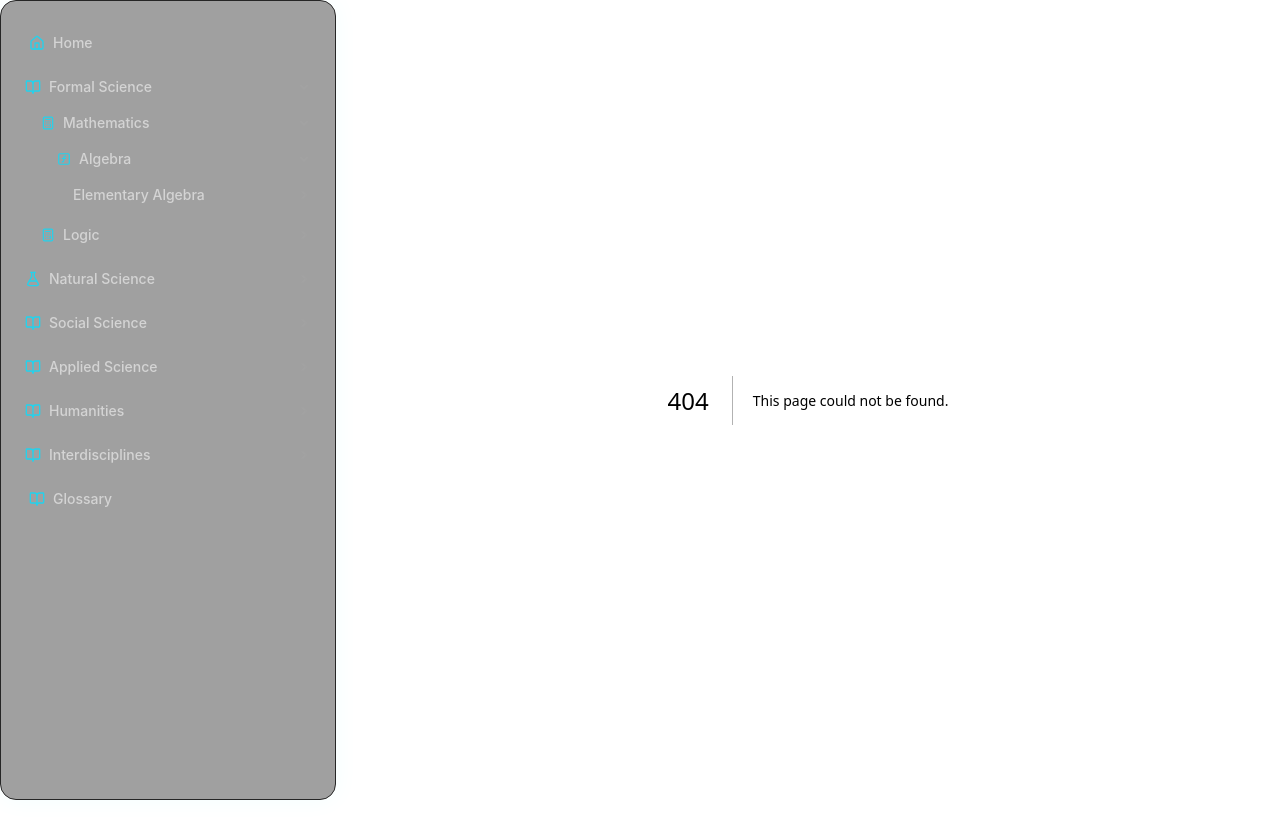
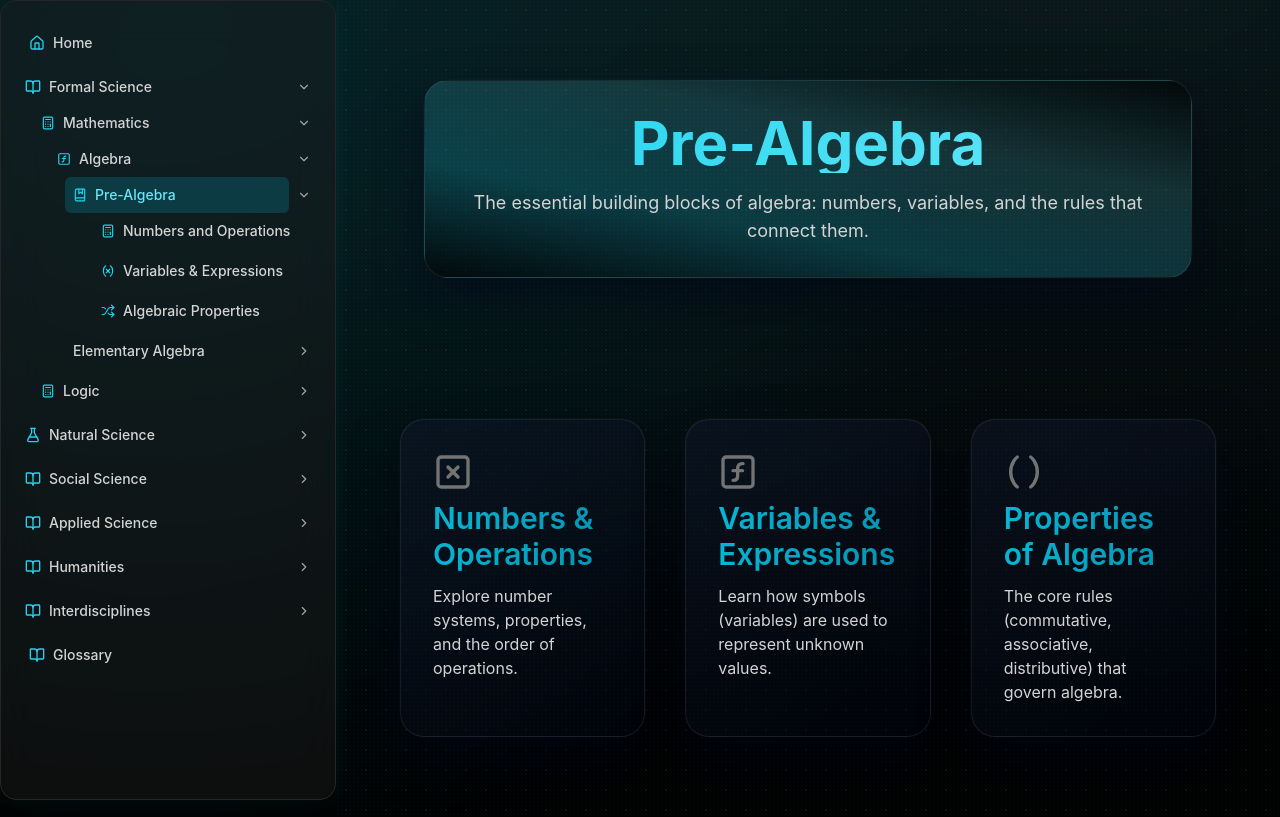
Before and after one commit to nickf723/ed-dev, a Next.js app: page /formal-science/mathematics/algebra/pre-algebra in a window 1280 px wide. Before the commit this address had no page. Built offline with nearby package versions, Linux system fonts and the light colour scheme.

Commit message:
pralgebraic

```diff
--- a/app/formal-science/mathematics/algebra/elementary-algebra/foundations/algebraic-properties/page.tsx
+++ b/app/formal-science/mathematics/algebra/elementary-algebra/foundations/algebraic-properties/page.tsx
@@ -1,4 +1,4 @@
-// app/formal-science/mathematics/algebra/elementary-algebra/foundations/algebraic-properties/page.tsx
+// app/formal-science/mathematics/algebra/pre-algebra/algebraic-properties/page.tsx
 "use client";
 import PageHeader from "@/components/PageHeader";
 import FloatingSymbols from "@/components/FloatingSymbols";
@@ -170,7 +170,7 @@ export default function AlgebraicPropertiesPage() {
     <main className="topic-page theme-elementary-algebra-foundations lg:px-16">
       <FloatingSymbols symbols={propertiesSymbols} />
       <PageHeader
-        eyebrow="Foundations of Algebra"
+        eyebrow="Pre-Algebra"
         title="Properties of Algebra"
         subtitle="The fundamental rules that govern how we manipulate, combine, and simplify numbers and variables. Mastering these is the key to solving equations."
       />
@@ -348,12 +348,12 @@ function RelatedTopicsAside() {
       </h3>
       <ul className="space-y-3">
         <AsideLink
-          href="/formal-science/mathematics/algebra/elementary-algebra/foundations/num-ops"
+          href="/formal-science/mathematics/algebra/pre-algebra/num-ops"
           title="Numbers & Operations"
           description="Review the number systems these properties apply to."
         />
         <AsideLink
-          href="/formal-science/mathematics/algebra/elementary-algebra/foundations/variables-expressions"
+          href="/formal-science/mathematics/algebra/pre-algebra/variables-expressions"
           title="Variables & Expressions"
           description="Learn how to use symbols (like 'x') to represent unknown values."
         />
--- a/app/formal-science/mathematics/algebra/elementary-algebra/foundations/num-ops/page.tsx
+++ b/app/formal-science/mathematics/algebra/elementary-algebra/foundations/num-ops/page.tsx
@@ -1,4 +1,4 @@
-// app/formal-science/mathematics/algebra/elementary-algebra/foundations/num-ops/page.tsx
+// app/formal-science/mathematics/algebra/pre-algebra/num-ops/page.tsx
 "use client";
 import PageHeader from "@/components/PageHeader";
 import FloatingSymbols from "@/components/FloatingSymbols";
@@ -138,7 +138,7 @@ export default function NumbersAndOperationsPage() {
     <main className="topic-page theme-elementary-algebra-foundations lg:px-16">
       <FloatingSymbols symbols={numOpsSymbols} />
       <PageHeader
-        eyebrow="Foundations of Algebra"
+        eyebrow="Pre-Algebra"
         title="Numbers and Operations"
         subtitle="Understanding the types of numbers that exist and the rules for how they interact. This is the bedrock of all mathematics."
       />
@@ -528,7 +528,7 @@ function RelatedTopicsAside() {
       </h3>
       <ul className="space-y-3">
         <AsideLink
-          href="/formal-science/mathematics/algebra/elementary-algebra/foundations/variables-expressions"
+          href="/formal-science/mathematics/algebra/pre-algebra/variables-expressions"
           title="Variables & Expressions"
           description="Learn how to use symbols (like 'x') to represent unknown values."
         />
--- a/app/formal-science/mathematics/algebra/elementary-algebra/foundations/variables-expressions/page.tsx
+++ b/app/formal-science/mathematics/algebra/elementary-algebra/foundations/variables-expressions/page.tsx
@@ -1,4 +1,4 @@
-// app/formal-science/mathematics/algebra/elementary-algebra/foundations/variables-expressions/page.tsx
+// app/formal-science/mathematics/algebra/pre-algebra/variables-expressions/page.tsx
 "use client";
 import PageHeader from "@/components/PageHeader";
 import FloatingSymbols from "@/components/FloatingSymbols";
@@ -42,7 +42,7 @@ export default function VariablesAndExpressionsPage() {
     <main className="topic-page theme-elementary-algebra-foundations lg:px-16">
       <FloatingSymbols symbols={varSymbols} />
       <PageHeader
-        eyebrow="Foundations of Algebra"
+        eyebrow="Pre-Algebra"
         title="Variables and Expressions"
         subtitle="Learn how letters like 'x' and 'y' are used to represent unknown numbers, forming the building blocks of algebra."
       />
@@ -266,12 +266,12 @@ function RelatedTopicsAside() {
       </h3>
       <ul className="space-y-3">
         <AsideLink
-          href="/formal-science/mathematics/algebra/elementary-algebra/foundations/num-ops"
+          href="/formal-science/mathematics/algebra/pre-algebra/num-ops"
           title="Numbers & Operations"
           description="Review the numbers and operations used in expressions."
         />
         <AsideLink
-          href="/formal-science/mathematics/algebra/elementary-algebra/foundations/algebraic-properties"
+          href="/formal-science/mathematics/algebra/pre-algebra/algebraic-properties"
           title="Algebraic Properties"
           description="The rules for how expressions can be simplified."
         />
--- a/app/formal-science/mathematics/algebra/elementary-algebra/page.tsx
+++ b/app/formal-science/mathematics/algebra/elementary-algebra/page.tsx
@@ -26,13 +26,6 @@ const elemAlgebraSymbols = [
 
 // Data for the unit cards
 const elementaryAlgebraUnits = [
-  {
-    title: "Foundations",
-    href: "/formal-science/mathematics/algebra/elementary-algebra/foundations",
-    Icon: X,
-    description: "The basic building blocks: numbers, variables, and operations.",
-    className: "theme-elementary-algebra-foundations",
-  },
   {
     title: "Solving Equations",
     href: "#",
--- a/app/formal-science/mathematics/algebra/page.tsx
+++ b/app/formal-science/mathematics/algebra/page.tsx
@@ -5,6 +5,7 @@ import FloatingSymbols from "@/components/FloatingSymbols";
 import {
   SquareFunction,
   Grid3X3,
+  BookMarked,
   CircleDotDashed,
 } from "@/components/icons";
 import React from "react";
@@ -35,6 +36,25 @@ const algebraSymbols = [
 // Data for the three branches
 const algebraBranches = [
   {
+    title: "Pre-Algebra",
+    href: "/formal-science/mathematics/algebra/pre-algebra",
+    Icon: BookMarked,
+    difficulty: "Foundational",
+    description:
+      "The essential building blocks: numbers, operations, variables, and properties.",
+    units: [
+      {
+        name: "Numbers and Operations",
+        href: "/formal-science/mathematics/algebra/pre-algebra/num-ops",
+        status: "In Progress",
+      },
+      { name: "Variables & Expressions", href: "/formal-science/mathematics/algebra/pre-algebra/variables-expressions", status: "In Progress" },
+      { name: "Algebraic Properties", href: "/formal-science/mathematics/algebra/pre-algebra/algebraic-properties", status: "In Progress" },
+    ],
+    className: "theme-elementary-algebra-foundations",
+    subtitle: "1 2 3 x y z",
+  },
+  {
     title: "Elementary Algebra",
     href: "/formal-science/mathematics/algebra/elementary-algebra",
     Icon: SquareFunction,
@@ -42,11 +62,6 @@ const algebraBranches = [
     description:
       "The foundational study of variables, expressions, equations, and functions. This is the language of problem-solving.",
     units: [
-      {
-        name: "Foundations",
-        href: "/formal-science/mathematics/algebra/elementary-algebra/foundations",
-        status: "In Progress",
-      },
       { name: "Solving Equations", href: "#", status: "Planned" },
       { name: "Functions & Graphs", href: "#", status: "Planned" },
     ],
--- /dev/null
+++ b/app/formal-science/mathematics/algebra/pre-algebra/page.tsx
@@ -0,0 +1,83 @@
+// app/formal-science/mathematics/algebra/pre-algebra/page.tsx
+"use client";
+import PageHeader from "@/components/PageHeader";
+import FloatingSymbols from "@/components/FloatingSymbols";
+import TopicCard from "@/components/TopicCard";
+import {
+  SquareX, SquareFunction, Parentheses,
+} from "@/components/icons";
+import React from "react";
+
+// Symbols for the background
+const foundationsSymbols = [
+  "1",
+  "2",
+  "3",
+  "x",
+  "y",
+  "+",
+  "-",
+  "=",
+  "()",
+  "[]",
+  "{}",
+];
+
+// Data for the unit cards
+const foundationsTopics = [
+  {
+    title: "Numbers & Operations",
+    href: "/formal-science/mathematics/algebra/pre-algebra/num-ops",
+    Icon: SquareX,
+    description: "Explore number systems, properties, and the order of operations.",
+    className: "card-theme-elementary-algebra-foundations",
+    status: "In Progress",
+    subtitle: ""
+  },
+  {
+    title: "Variables & Expressions",
+    href: "/formal-science/mathematics/algebra/pre-algebra/variables-expressions",
+    Icon: SquareFunction,
+    description: "Learn how symbols (variables) are used to represent unknown values.",
+    className: "card-theme-elementary-algebra-foundations",
+    status: "In Progress",
+    subtitle: ""
+  },
+  {
+    title: "Properties of Algebra",
+    href: "/formal-science/mathematics/algebra/pre-algebra/algebraic-properties",
+    Icon: Parentheses,
+    description: "The core rules (commutative, associative, distributive) that govern algebra.",
+    className: "card-theme-elementary-algebra-foundations",
+    status: "In Progress",
+    subtitle: ""
+  },
+];
+
+// Main Page Component
+export default function FoundationsPage() {
+  return (
+    <main className="topic-page theme-elementary-algebra-foundations lg:px-16">
+      <FloatingSymbols symbols={foundationsSymbols} />
+      <PageHeader
+        eyebrow="Algebra"
+        title="Pre-Algebra"
+        subtitle="The essential building blocks of algebra: numbers, variables, and the rules that connect them."
+      />
+      {/* Grid for Units */}
+      <section className="topic-grid">
+        {foundationsTopics.map((topic) => (
+          <TopicCard
+            key={topic.title}
+            href={topic.href}
+            title={topic.title}
+            Icon={topic.Icon}
+            desc={topic.description}
+            className={topic.className}
+            subtitle={topic.subtitle}
+          />
+        ))}
+      </section>
+    </main>
+  );
+}
--- a/components/Sidebar.tsx
+++ b/components/Sidebar.tsx
@@ -24,6 +24,7 @@ import {
   SquareFunction,
   GitMerge,
   Shuffle,
+  BookMarked,
   Variable, // Import the Variable icon
 } from "@/components/icons";
 
@@ -45,14 +46,9 @@ export default function Sidebar() {
       "/formal-science/mathematics/algebra/elementary-algebra"
     )
   );
-  const [expandFoundations, setExpandFoundations] = useState(
+  const [expandPreAlgebra, setExpandPreAlgebra] = useState(
     pathname.startsWith(
-      "/formal-science/mathematics/algebra/elementary-algebra/foundations"
-    )
-  );
-  const [expandNumOps, setExpandNumOps] = useState(
-    pathname.startsWith(
-      "/formal-science/mathematics/algebra/elementary-algebra/foundations/num-ops"
+      "/formal-science/mathematics/algebra/pre-algebra"
     )
   );
   const [expandLogic, setExpandLogic] = useState(
@@ -135,7 +131,51 @@ export default function Sidebar() {
                 active={pathname === "/formal-science/mathematics/algebra"}
                 nested
               >
-                {/* Elementary Algebra Dropdown */}
+                {/* NEW: Pre-Algebra Dropdown (Moved from Foundations) */}
+                <Dropdown
+                  label="Pre-Algebra"
+                  icon={<BookMarked size={14} />}
+                  expanded={expandPreAlgebra}
+                  setExpanded={setExpandPreAlgebra}
+                  href="/formal-science/mathematics/algebra/pre-algebra"
+                  active={pathname.startsWith(
+                    "/formal-science/mathematics/algebra/pre-algebra"
+                  )}
+                  nested
+                >
+                  {/* Numbers and Operations */}
+                  <SidebarLink
+                    href="/formal-science/mathematics/algebra/pre-algebra/num-ops"
+                    label="Numbers and Operations"
+                    icon={<Calculator size={14} />}
+                    active={pathname.startsWith(
+                      "/formal-science/mathematics/algebra/pre-algebra/num-ops"
+                    )}
+                    nested
+                  />
+                  {/* Variables & Expressions Link */}
+                  <SidebarLink
+                    href="/formal-science/mathematics/algebra/pre-algebra/variables-expressions"
+                    label="Variables & Expressions"
+                    icon={<Variable size={14} />}
+                    active={pathname.startsWith(
+                      "/formal-science/mathematics/algebra/pre-algebra/variables-expressions"
+                    )}
+                    nested
+                  />
+                  {/* Algebraic Properties */}
+                  <SidebarLink
+                    href="/formal-science/mathematics/algebra/pre-algebra/algebraic-properties"
+                    label="Algebraic Properties"
+                    icon={<Shuffle size={14} />}
+                    active={pathname.startsWith(
+                      "/formal-science/mathematics/algebra/pre-algebra/algebraic-properties"
+                    )}
+                    nested
+                  />
+                </Dropdown>
+
+                {/* Elementary Algebra Dropdown (now without Foundations) */}
                 <Dropdown
                   label="Elementary Algebra"
                   expanded={expandElemAlgebra}
@@ -147,48 +187,10 @@ export default function Sidebar() {
                   }
                   nested
                 >
-                  {/* Foundations Dropdown */}
-                  <Dropdown
-                    label="Foundations"
-                    expanded={expandFoundations}
-                    setExpanded={setExpandFoundations}
-                    href="/formal-science/mathematics/algebra/elementary-algebra/foundations"
-                    active={pathname.startsWith(
-                      "/formal-science/mathematics/algebra/elementary-algebra/foundations"
-                    )}
-                    nested
-                  >
-                    {/* Numbers and Operations */}
-                    <SidebarLink
-                      href="/formal-science/mathematics/algebra/elementary-algebra/foundations/num-ops"
-                      label="Numbers and Operations"
-                      icon={<Calculator size={14} />}
-                      active={pathname.startsWith(
-                        "/formal-science/mathematics/algebra/elementary-algebra/foundations/num-ops"
-                      )}
-                      nested
-                    />
-                    {/* NEW: Variables & Expressions Link */}
-                    <SidebarLink
-                      href="/formal-science/mathematics/algebra/elementary-algebra/foundations/variables-expressions"
-                      label="Variables & Expressions"
-                      icon={<Variable size={14} />}
-                      active={pathname.startsWith(
-                        "/formal-science/mathematics/algebra/elementary-algebra/foundations/variables-expressions"
-                      )}
-                      nested
-                    />
-                    {/* Algebraic Properties */}
-                    <SidebarLink
-                      href="/formal-science/mathematics/algebra/elementary-algebra/foundations/algebraic-properties"
-                      label="Algebraic Properties"
-                      icon={<Shuffle size={14} />}
-                      active={pathname.startsWith(
-                        "/formal-science/mathematics/algebra/elementary-algebra/foundations/algebraic-properties"
-                      )}
-                      nested
-                    />
-                  </Dropdown>
+                  {/* Placeholder for future links like 'Solving Equations' */}
+                  <span className="px-3 py-2 text-neutral-500 italic">
+                    (Coming Soon)
+                  </span>
                 </Dropdown>
               </Dropdown>
             </Dropdown>{" "}
```
